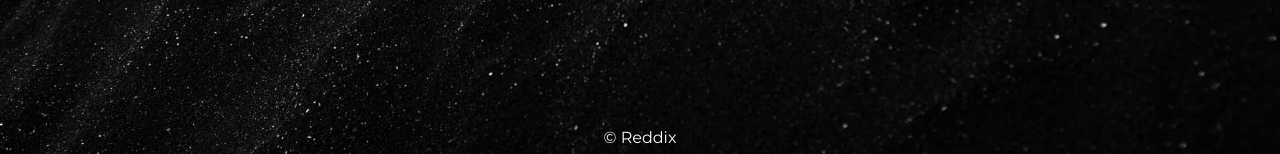
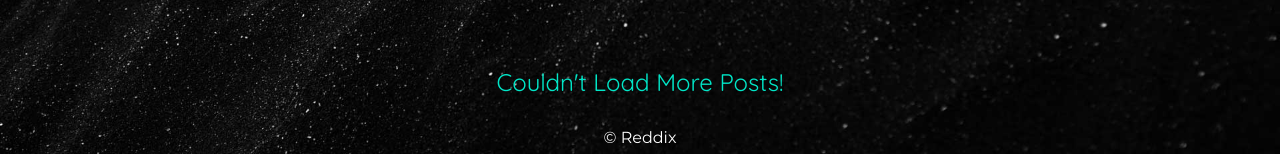
Before and after one commit to n-ii-ma/React-Subreddit, a React (Create React App) app: page / in a window 1280 px wide. Shown: the part 646-800 px from the top of the page. Built offline with nearby package versions, Linux system fonts and the light colour scheme; no server answers.

Commit message:
More Loading and Error Management

```diff
--- a/src/App.css
+++ b/src/App.css
@@ -329,6 +329,71 @@ button:focus {
   transform: scale(1);
 }
 
+.lds-ellipsis {
+  display: inline-block;
+  position: relative;
+  width: 80px;
+  height: 80px;
+}
+.lds-ellipsis div {
+  position: absolute;
+  top: 33px;
+  width: 13px;
+  height: 13px;
+  border-radius: 50%;
+  background: rgb(255, 0, 128);
+  animation-timing-function: cubic-bezier(0, 1, 1, 0);
+}
+.lds-ellipsis div:nth-child(1) {
+  left: 8px;
+  animation: lds-ellipsis1 0.6s infinite;
+}
+.lds-ellipsis div:nth-child(2) {
+  left: 8px;
+  animation: lds-ellipsis2 0.6s infinite;
+}
+.lds-ellipsis div:nth-child(3) {
+  left: 32px;
+  animation: lds-ellipsis2 0.6s infinite;
+}
+.lds-ellipsis div:nth-child(4) {
+  left: 56px;
+  animation: lds-ellipsis3 0.6s infinite;
+}
+@keyframes lds-ellipsis1 {
+  0% {
+    transform: scale(0);
+  }
+  100% {
+    transform: scale(1);
+  }
+}
+@keyframes lds-ellipsis3 {
+  0% {
+    transform: scale(1);
+  }
+  100% {
+    transform: scale(0);
+  }
+}
+@keyframes lds-ellipsis2 {
+  0% {
+    transform: translate(0, 0);
+  }
+  100% {
+    transform: translate(24px, 0);
+  }
+}
+
+.more-error {
+  font-family: Quicksand;
+  color: rgba(0, 255, 221, 0.9);
+  margin-top: 1em;
+  margin-bottom: 1.5em;
+  font-size: 1.2rem;
+  padding: 0 0.5em;
+}
+
 footer {
   font-family: Montserrat;
   color: white;
@@ -447,6 +512,10 @@ footer {
   .videos {
     width: 350px;
   }
+
+  .more-error {
+    font-size: 1.5rem;
+  }
 }
 
 /* Landscape Tablet */
@@ -522,6 +591,10 @@ footer {
 
   .videos {
     width: 350px;
+  }
+
+  .more-error {
+    font-size: 1.5rem;
   }
 }
 
@@ -599,4 +672,8 @@ footer {
   .videos {
     width: 450px;
   }
+
+  .more-error {
+    font-size: 1.5rem;
+  }
 }
--- a/src/app/App.js
+++ b/src/app/App.js
@@ -1,10 +1,18 @@
+import { useSelector } from "react-redux";
+import { selectMorePostsAreLoading } from "../features/post/redditPostSlice";
+import { selectMorePostsHaveError } from "../features/post/redditPostSlice";
 import Search from "../components/Search";
 import PostList from "../components/PostList";
 import ScrollTop from "../components/ScrollTop";
+import MoreAreLoading from "../components/MoreAreLoading";
+import MoreHaveError from "../components/MoreHaveError";
 import "../reset.css";
 import "../App.css";
 
 function App() {
+  const morePostsAreLoading = useSelector(selectMorePostsAreLoading);
+  const morePostsHaveError = useSelector(selectMorePostsHaveError);
+
   return (
     <div className="container">
       <div>
@@ -16,6 +24,8 @@ function App() {
       </div>
       <ScrollTop />
       <div>
+        {morePostsAreLoading && <MoreAreLoading />}
+        {morePostsHaveError && <MoreHaveError />}
         <footer>&copy; Reddix</footer>
       </div>
     </div>
--- /dev/null
+++ b/src/components/MoreAreLoading.js
@@ -0,0 +1,12 @@
+const MoreAreLoading = () => {
+  return (
+    <div className="lds-ellipsis">
+      <div></div>
+      <div></div>
+      <div></div>
+      <div></div>
+    </div>
+  );
+};
+
+export default MoreAreLoading;
--- /dev/null
+++ b/src/components/MoreHaveError.js
@@ -0,0 +1,9 @@
+const MoreHaveError = () => {
+  return (
+    <div>
+      <p className="more-error">Couldn't Load More Posts!</p>
+    </div>
+  );
+};
+
+export default MoreHaveError;
--- a/src/features/post/redditPostSlice.js
+++ b/src/features/post/redditPostSlice.js
@@ -73,6 +73,8 @@ const redditPostsSlice = createSlice({
 export const selectRedditPosts = (state) => state.posts.redditPosts;
 export const selectPostsAreLoading = (state) => state.posts.areLoading;
 export const selectPostsHaveError = (state) => state.posts.haveError;
+export const selectMorePostsAreLoading = (state) => state.posts.moreAreLoading;
+export const selectMorePostsHaveError = (state) => state.posts.moreHaveError;
 
 // Reducer
 export default redditPostsSlice.reducer;
```
